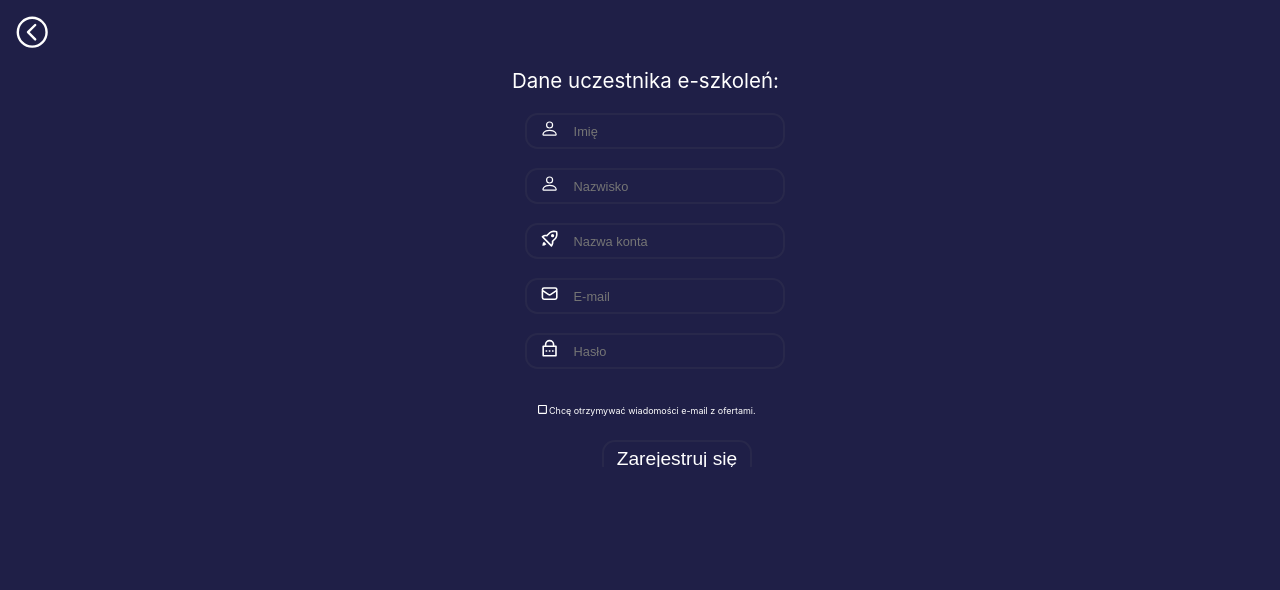
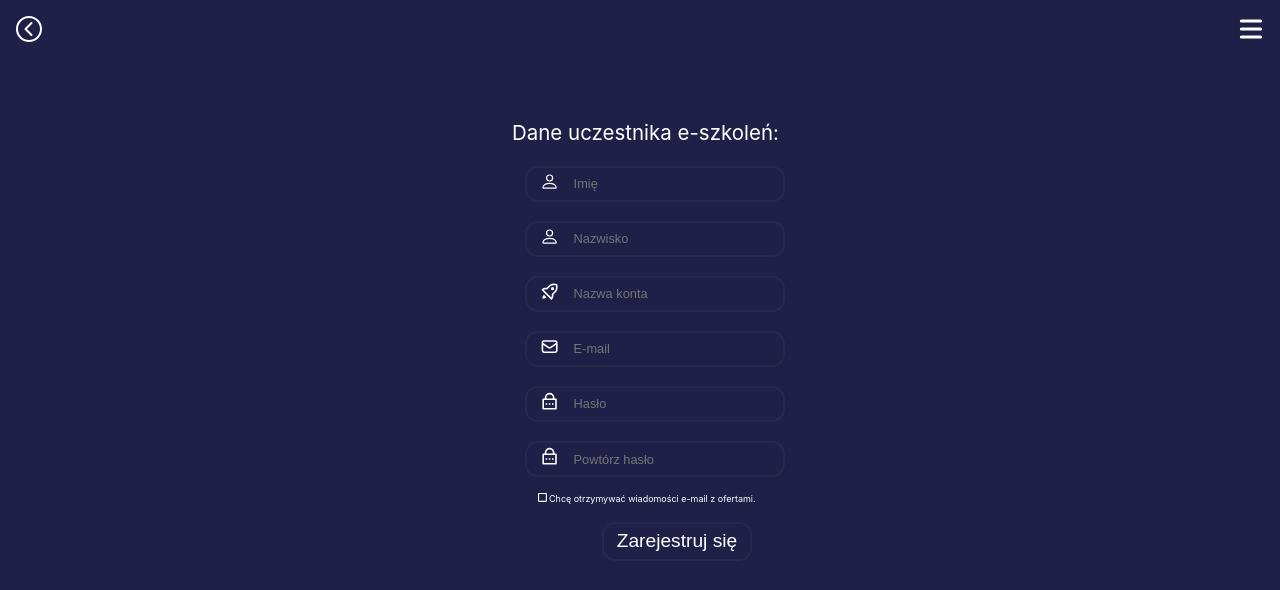
Before and after one commit to LukaszOlszewski96/Fox-edu-app-v2, a React (Create React App) app: page /register in a window 1280 px wide. Shown: the top 590 px of the page. Built offline with nearby package versions, Linux system fonts and the light colour scheme; no server answers.

Commit message:
Add auth with google, problem with chenge screen after login

```diff
--- a/src/App.js
+++ b/src/App.js
@@ -1,15 +1,19 @@
 import { BrowserRouter as Router, Route, Switch } from 'react-router-dom';
 import './App.css';
+import { AuthProvider } from './Components/Auth/AuthProvider';
+import PrivateRoute from './Components/Route/PrivateRoute';
 import About from './Screen/About/About';
 import ContactForm from './Screen/Contact/ContactForm';
 import Course from './Screen/Course/Course';
-import Education from './Screen/Dashboard/Education';
+import Dashboard from './Screen/Dashboard/Dashboard';
+import Education from './Screen/Dashboard/Dashboard';
 import Home from './Screen/Home/Home';
 import Login from './Screen/Login/Login';
 import Register from './Screen/Register/Register';
 
 function App() {
   return (
+    <AuthProvider>
       <Router>
           <Switch>
             <Route path="/" exact component={Home} />
@@ -19,8 +23,10 @@ function App() {
             <Route path="/about" component={About}/>
             <Route path="/contact" component={ContactForm}/>
             <Route path="/contact" component={Education}/>
+            <PrivateRoute path="/dashboard" conponent={Dashboard} />
           </Switch>
       </Router>
+    </AuthProvider>
   );
 }
 
--- /dev/null
+++ b/src/Components/Auth/AuthProvider.js
@@ -0,0 +1,19 @@
+import React, { useEffect, useState } from "react";
+import app from 'firebase/app';
+
+
+
+export const AuthContext = React.createContext();
+
+export const AuthProvider = ({children}) => {
+    const[currentUser, setCurrentUser] = useState(null);
+
+    useEffect(() => {
+        app.auth().onAuthStateChanged(setCurrentUser);
+
+    },[]);
+
+    return(
+        <AuthContext.Provider value={{currentUser}}> {children} </AuthContext.Provider>
+    );
+};
--- /dev/null
+++ b/src/Components/Route/PrivateRoute.js
@@ -0,0 +1,13 @@
+import React, {useContext} from "react";
+import { Redirect, Route } from "react-router-dom";
+import { AuthContext } from "../Auth/AuthProvider"
+
+const PrivateRoute = ({component: RouteComponent, ...rest }) => {
+    const {currentUser} = useContext(AuthContext);
+
+    return(
+        <Route {...rest} render={routeProps=> !!currentUser ? (<RouteComponent {...routeProps}/>):(<Redirect to={"/dashboard"}/>)}/>
+    );
+};
+
+export default PrivateRoute;
--- /dev/null
+++ b/src/Firebase/Firebase.js
@@ -0,0 +1,18 @@
+import firebase from 'firebase/app';
+import 'firebase/auth';
+
+const firebaseConfig = {
+    apiKey: "AIzaSyC-Lht-4aSuo0iTKpioQnZzwyJLcvrasKk",
+    authDomain: "szkolenia-automatyka.firebaseapp.com",
+    projectId: "szkolenia-automatyka",
+    storageBucket: "szkolenia-automatyka.appspot.com",
+    messagingSenderId: "589793257156",
+    appId: "1:589793257156:web:dca9a6d87db80a05e38b91",
+    measurementId: "G-8ZGRW1XJ32"
+};
+
+let firebaseApp = firebase.initializeApp(firebaseConfig);
+
+export const auth = firebase.auth;
+export const providerGoogle = new firebase.auth.GoogleAuthProvider;
+export default firebase;
--- /dev/null
+++ b/src/Screen/Dashboard/Dashboard.js
@@ -0,0 +1,12 @@
+import React from 'react';
+
+function Dashboard() {
+
+    return (
+        <div>
+        HELLO
+        </div>
+    )
+}
+
+export default Dashboard;
--- a/src/Screen/Dashboard/Education.js
+++ /dev/null
@@ -1,12 +0,0 @@
-import React from 'react';
-
-function Education() {
-
-    return (
-        <div>
-
-            </div>
-    )
-}
-
-export default Education;
--- a/src/Screen/Login/Login.css
+++ b/src/Screen/Login/Login.css
@@ -17,13 +17,15 @@
      width:  30vw;
      height: auto;
      display: block;
+     position: relative;
+     right: 5vw;
  }
  .login-image{
      width: auto;
      height: auto;
      position: relative;
-     right: 10vw;
-     top: 3vw;
+     right: 15vw;
+     top: 5vw;
  }
  .login-image img{
      height: 20vw;
--- a/src/Screen/Login/Login.js
+++ b/src/Screen/Login/Login.js
@@ -5,8 +5,37 @@ import {RiLockPasswordLine} from 'react-icons/ri';
 import {AiFillGoogleCircle} from 'react-icons/ai';
 import {SiFacebook} from 'react-icons/si';
 import {AiOutlineCloseSquare} from 'react-icons/ai';
+import { auth, providerGoogle } from '../../Firebase/Firebase';
 
 function Login() {
+
+    //google auth system:
+    const signWithGoogle =()=>{
+
+        providerGoogle.setCustomParameters({prompt:'select_account'});
+        auth().signInWithPopup(providerGoogle).then(
+            function(result){
+                //Gives Google Access Token. Google API.
+                var token = result.credential.accessToken;
+                // The signed-in user info.
+                var user = result.user;
+            }
+        ).catch((error)=>{
+            alert(error.message);
+        }).catch(function(error) {
+            // Handle Errors here.
+            var errorCode = error.code;
+            var errorMessage = error.message;
+            // The email of the user's account used.
+            var email = error.email;
+            // The firebase.auth.AuthCredential type that was used.
+            var credential = error.credential;
+            // ...
+          });
+
+    }
+
+
     return (
         <div>
             <a href="/" className="exit-login"><AiOutlineCloseSquare/></a>
@@ -26,14 +55,13 @@ function Login() {
                 <button type="submit" className="button-Login">Zaloguj się</button>
                 <div className="auth-box">
                     <a href="/" className="facebook-auth" ><SiFacebook/></a>
-                    <a href="/" className="gmail-auth"><AiFillGoogleCircle/></a>
+                    <a onClick={signWithGoogle} className="gmail-auth"><AiFillGoogleCircle/></a>
                 </div>
                 <p className="text-register">Nie posiadasz konta? <a href="/register">Zarejestruj się</a></p>
             </div>
             </div>
         </div>
-
     )
 }
 
-export default Login
+export default Login;
--- a/src/Screen/Register/Register.css
+++ b/src/Screen/Register/Register.css
@@ -6,7 +6,7 @@
 }
 .back-to-login{
     color: #fff;
-    font-size: 3vw;
+    font-size: 2.5vw;
     position: relative;
     left:1vw;
     top:1vw;
@@ -24,6 +24,7 @@
     font-size: .7vw;
     position: relative;
     left:2vw;
+    top:-1.5vw;
 }
 .button-register{
     outline: none;
@@ -37,7 +38,7 @@
     padding-left: 1vw;
     padding-right: 1vw;
     position: relative;
-    top: 4vw;
+    top: 2vw;
     right: 10vw;
     cursor: pointer;
 }
@@ -45,9 +46,17 @@
     font-size: .7vw;
     color: #fff;
     position: relative;
-    top: 7vw;
+    top: 3vw;
     left:2vw;
 }
 .political a{
     font-weight: bold;
 }
+.hamburger{
+    float: right;
+    color: #ffff;
+    font-size: 2.5vw;
+    position: relative;
+    right:1vw;
+    top:1vw;
+}
--- a/src/Screen/Register/Register.js
+++ b/src/Screen/Register/Register.js
@@ -6,11 +6,15 @@ import {BsPerson} from 'react-icons/bs'
 import {ImCheckboxUnchecked} from 'react-icons/im'
 import {IoChevronBackCircleOutline} from 'react-icons/io5'
 import {BiRocket} from 'react-icons/bi'
+import {HiMenu} from 'react-icons/hi'
 
 function Register() {
     return (
         <div className="register-conteiner" >
-            <a href="/login" className="back-to-login"><IoChevronBackCircleOutline/></a>
+            <div className="top-conteiner">
+                <a href="/login" className="back-to-login"><IoChevronBackCircleOutline/></a>
+                <a href="#" className="hamburger active"><HiMenu/></a>
+                </div>
             <div className="register-box">
                 <p className="title-register">Dane uczestnika e-szkoleń:</p>
                     <form className="input-form">
@@ -33,6 +37,10 @@ function Register() {
                         <div className="icon-form"><RiLockPasswordLine/></div>
                         <input  className="input-text" type="password" placeholder="Hasło" name="userPassword" />
                     </form>
+                    <form className="input-form">
+                        <div className="icon-form"><RiLockPasswordLine/></div>
+                        <input  className="input-text" type="password" placeholder="Powtórz hasło" name="userPassword" />
+                    </form>
                     <a className="subscription active" href="/"><ImCheckboxUnchecked/> Chcę otrzymywać wiadomości e-mail z ofertami.</a>
                     <button className="button-register" >Zarejestruj się</button>
                     <p className="political">Rejestracja oznacza akceptację<a href="/"> Warunków użytkowania </a><br/> i <a href="/">Polityki</a> w zakresie<a href="/"> Ochrony prywatności</a>. </p>
```
